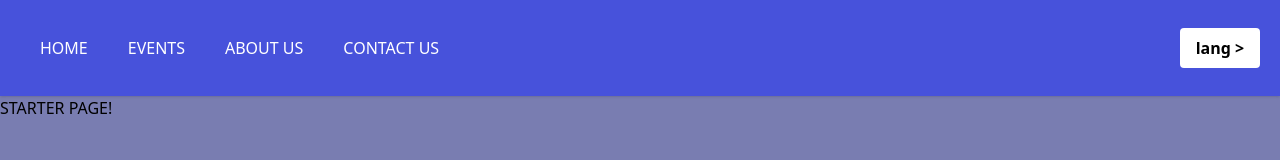
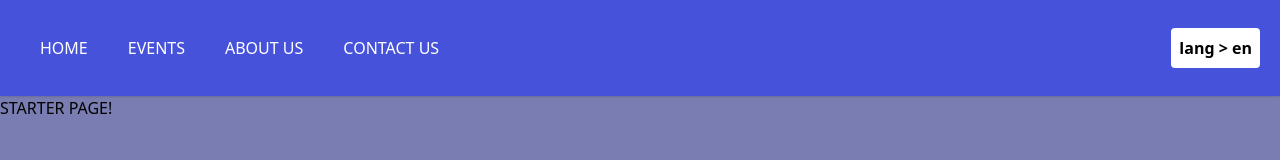
Before and after one commit to Mahdi-Abdollahi/multi-lang-app, a Next.js app: page / in a window 1280 px wide. Shown: the top 160 px of the page. Built offline with nearby package versions, Linux system fonts and the light colour scheme.

Commit message:
add language context and implement translation

```diff
--- a/components/Navbar.tsx
+++ b/components/Navbar.tsx
@@ -1,13 +1,22 @@
-import React, { useState } from "react";
+import React, { useState, useContext, useMemo } from "react";
 import Selector from "./Selector";
 import { GiHamburgerMenu } from "react-icons/gi";
 import Link from "next/link";
+import { LanguageContext } from "../context/LanguageContext";
+import { languageOptions } from "../languages";
 
 const Navbar = () => {
+  const { language, changeLangHandler, dictionary } =
+    useContext(LanguageContext);
+  console.log(language);
   const [openNav, setOpenNav] = useState(true);
   const navHandler = () => {
     setOpenNav((prevState) => !prevState);
   };
+  const selectorOptions = useMemo(
+    () => Object.keys(languageOptions).map((languageOption) => languageOption),
+    []
+  );
   return (
     <nav className="p-5 bg-[#4752db] shadow flex md:items-center md:justify-between uppercase ">
       <ul
@@ -16,16 +25,16 @@ const Navbar = () => {
         } opacity-100`}
       >
         <li className="w-full px-5 py-4 cursor-pointer md:w-auto md:my-0 hover:bg-[#000]">
-          <Link href="/">HOME</Link>
+          <Link href="/">{dictionary("home")}</Link>
         </li>
         <li className="w-full px-5 py-4 cursor-pointer md:w-auto md:my-0 hover:bg-[#000]">
-          <Link href="/">EVENTS</Link>
+          <Link href="/">{dictionary("events")}</Link>
         </li>
         <li className="w-full px-5 py-4 cursor-pointer md:w-auto md:my-0 hover:bg-[#000]">
-          <Link href="/">ABOUT US</Link>
+          <Link href="/">{dictionary("aboutUs")}</Link>
         </li>
         <li className="w-full px-5 py-4 cursor-pointer md:w-auto md:my-0 hover:bg-[#000]">
-          <Link href="/">CONTACT US</Link>
+          <Link href="/">{dictionary("contactUs")}</Link>
         </li>
       </ul>
       <button
@@ -36,9 +45,9 @@ const Navbar = () => {
       </button>
 
       <Selector
-        options={["English", "فارسی"]}
-        onSelectOption={(option) => console.log(option)}
-        selectedOption={null}
+        options={selectorOptions}
+        onSelectOption={changeLangHandler}
+        selectedOption={language}
         selectorText="lang"
       />
     </nav>
--- a/components/Selector.tsx
+++ b/components/Selector.tsx
@@ -1,4 +1,5 @@
 import React, { memo, ReactNode, useState } from "react";
+import { languageOptions } from "../languages";
 
 const Selector = ({
   options,
@@ -11,13 +12,14 @@ const Selector = ({
   selectedOption: string | null;
   selectorText: string | ReactNode;
 }) => {
+  console.log(languageOptions);
   const [isExpanded, setIsExpanded] = useState(false);
   const selectOptionHandler = (option: string) => {
     onSelectOption(option);
     setIsExpanded((prevState) => !prevState);
   };
   return (
-    <div className="relative bg-white text-black rounded w-20 ml-auto ">
+    <div className="relative bg-white text-black rounded w-25 ml-auto ">
       <button
         className="text-center font-bold p-2 m-l-auto ronded w-full"
         onClick={() => setIsExpanded((prevState) => !prevState)}
@@ -26,15 +28,18 @@ const Selector = ({
       </button>
       {isExpanded && (
         <ul className="text-center w-full text-black mt-2 bg-white absolute rounded">
-          {options.map((option) => (
+          {options.map((option) => {
+            const lang = languageOptions[option];
+            return (
               <li
-              onClick={() => selectOptionHandler(option)}
+                onClick={() => selectOptionHandler(lang)}
                 className="border-gray w-full py-2 cursor-pointer rounded hover:bg-[#858585] "
                 key={option}
               >
                 {option}
               </li>
-          ))}
+            );
+          })}
         </ul>
       )}
     </div>
--- /dev/null
+++ b/context/LanguageContext.tsx
@@ -0,0 +1,52 @@
+import React, {
+  useEffect,
+  useState,
+  FC,
+  ReactNode,
+  createContext,
+} from "react";
+
+import { dictionaryList } from "../languages";
+
+interface LangState {
+  language: string;
+}
+
+interface LangStateProps {
+  children: ReactNode;
+}
+
+interface ContextProps {
+  language: string;
+  dictionary: (key: string) => string;
+  changeLangHandler: (newLang: string) => void;
+}
+
+export const LanguageContext = createContext({} as ContextProps);
+
+const LangeguageContexProvider: FC<LangStateProps> = ({ children }) => {
+  const [language, setLanguage] = useState("en");
+  const changeLangHandler = (newLang: string) => setLanguage(newLang);
+
+  const dictionary = (key: string): string => {
+    let langData: { [key: string]: string } = {};
+
+    if (language === "en") {
+      langData = dictionaryList["en"];
+    } else if (language === "fa") {
+      langData = dictionaryList["fa"];
+    }
+
+    return langData[key];
+  };
+
+  return (
+    <LanguageContext.Provider
+      value={{ language, dictionary, changeLangHandler }}
+    >
+      {children}
+    </LanguageContext.Provider>
+  );
+};
+
+export default LangeguageContexProvider;
--- a/languages/en.json
+++ b/languages/en.json
@@ -1,9 +1,7 @@
 {
-  "navItems": {
-    "home": "home",
-    "events": "events",
-    "aboutUs": "about us",
-    "contactUs": "contact us"
-  },
+  "home": "home",
+  "events": "events",
+  "aboutUs": "about us",
+  "contactUs": "contact us",
   "language": "lang"
 }
--- a/languages/fa.json
+++ b/languages/fa.json
@@ -1,9 +1,7 @@
 {
-  "navItems": {
-    "home": "خانه",
-    "events": "رویدادها",
-    "aboutUs": "درباره ما",
-    "contactUs": "تماس با ما"
-  },
+  "home": "خانه",
+  "events": "رویدادها",
+  "aboutUs": "درباره ما",
+  "contactUs": "تماس با ما",
   "language": "زبان"
 }
--- a/languages/index.js
+++ b/languages/index.ts
@@ -1,9 +1,8 @@
 import en from "./en.json";
 import fa from "./fa.json";
-
 export const dictionaryList = { en, fa };
 
-export const languageOption = {
-  en: "English",
-  fa: "فارسی",
+export const languageOptions: { [key: string]: string } = {
+  English: "en",
+  فارسی: "fa",
 };
--- a/pages/_app.tsx
+++ b/pages/_app.tsx
@@ -1,11 +1,14 @@
 import "../styles/globals.css";
 import type { AppProps } from "next/app";
 import Layout from "../components/Layout";
+import LangeguageContexProvider from "../context/LanguageContext";
 
 export default function App({ Component, pageProps }: AppProps) {
   return (
-    <Layout>
-      <Component {...pageProps} />
-    </Layout>
+    <LangeguageContexProvider>
+      <Layout>
+        <Component {...pageProps} />
+      </Layout>
+    </LangeguageContexProvider>
   );
 }
```
Lines whose indentation alone changed are shown as unchanged.
